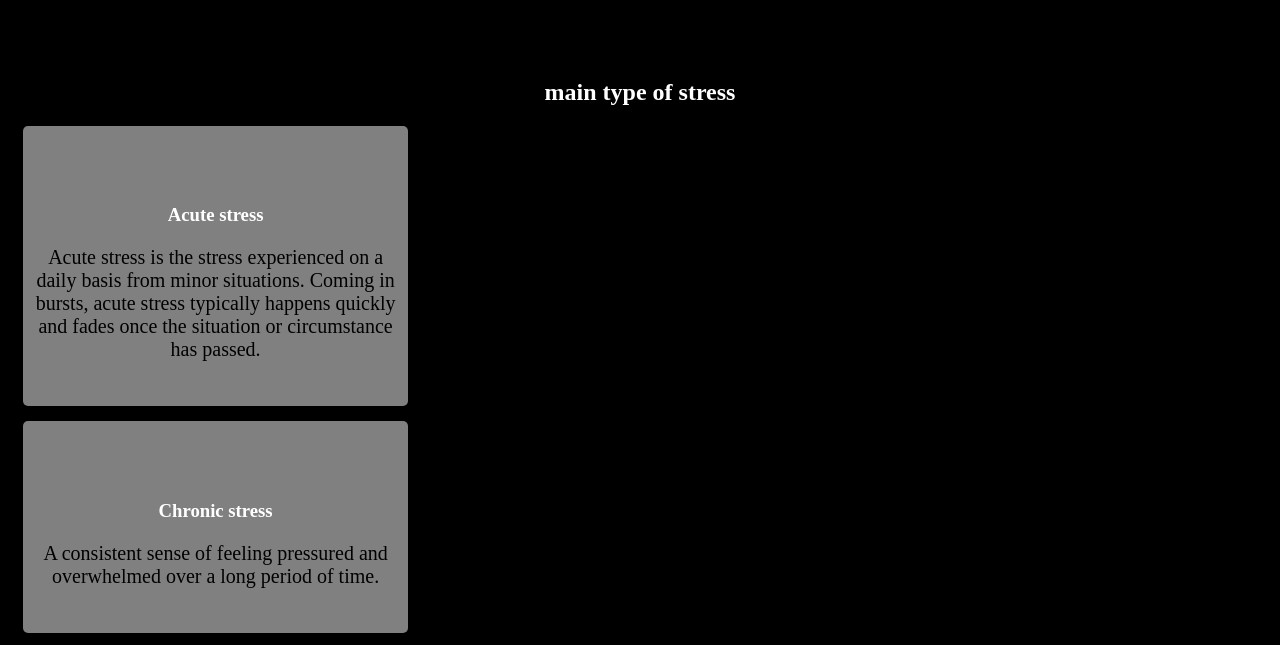
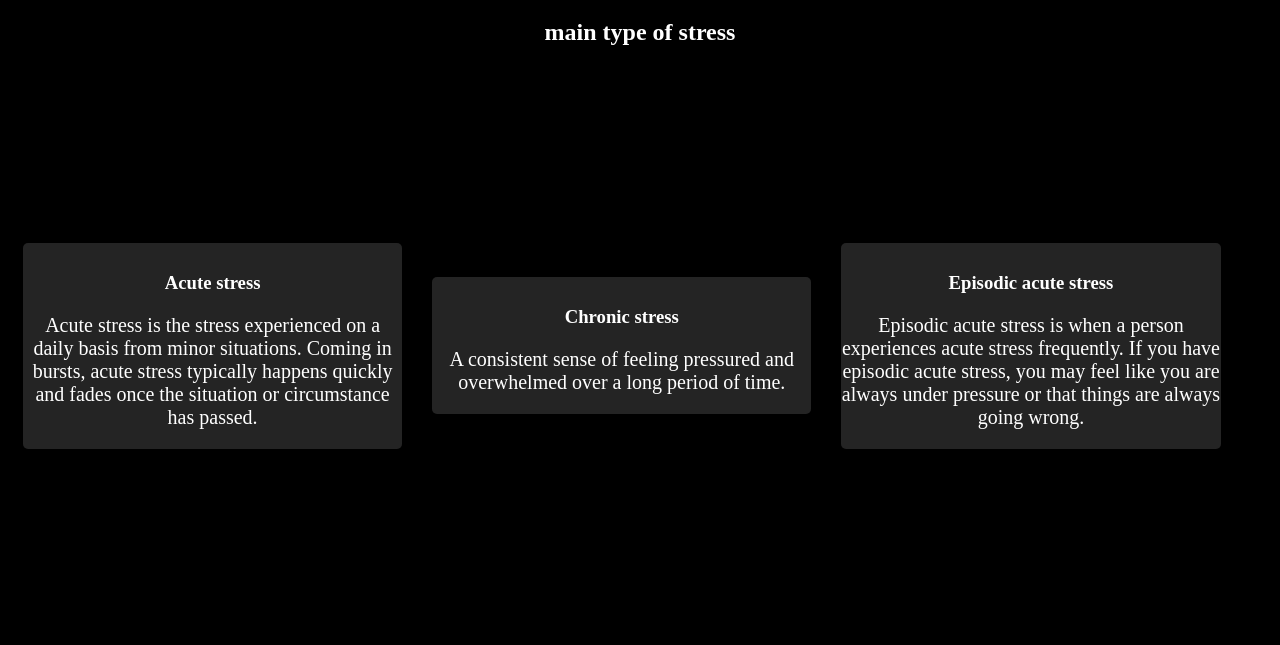
Before and after one commit to dikinzkd/team-work2, a plain HTML site: page More.html in a window 1280 px wide. Shown: the part 119-764 px from the top of the page. Drawn offline with Linux system fonts and the light colour scheme.

Commit message:
add change

```diff
--- a/More.html
+++ b/More.html
@@ -56,30 +56,28 @@
             border-radius: 2rem;
             padding: 6px 12px;
         }
-        #type-of-stress{
-            padding-top: 40px;
+        #type-of-stress {
             text-align: center;
         }
-        .cotainer {
+        .container {
             display: flex;
-            justify-content: center;
-            height: 20vh;
+            justify-self: center;
+            height: 70vh;
         }
         .card {
-            background-color: gray;
-            color: white;
+            background-color: rgba(71, 70, 70, 0.518);
             width: 30%;
-            margin: 15px;
+            margin: auto 15px;
             border-radius: 5px;
-            padding: 60px 3px 25px 3px;
         }
-        .card h2{
-            font-weight: lighter;
+        .card h3{
+            font-weight: bolder;
+            padding-top: 10px;
         }
         .card p{
-            color: black;
             font-size: 20px;
         }
+
     </style>
 </head>
 <body>
@@ -104,12 +102,9 @@
     <a href="./Home.html">
     <h1>Healing habbit hub</h1>
     </a>
-    <main>
         <section id="type-of-stress">
-
+            <h2>main type of stress</h2>
             <div class="container">
-
-                <h2>main type of stress</h2>
 
                 <div class="card">
                     <h3>Acute stress</h3>
@@ -137,7 +132,7 @@
                 </div>
             </div>
         </section>
-    </main>
+
     <div class="Contact2">
         <a href="./contact.html">
             <H2>Contact us :</H2>
```
